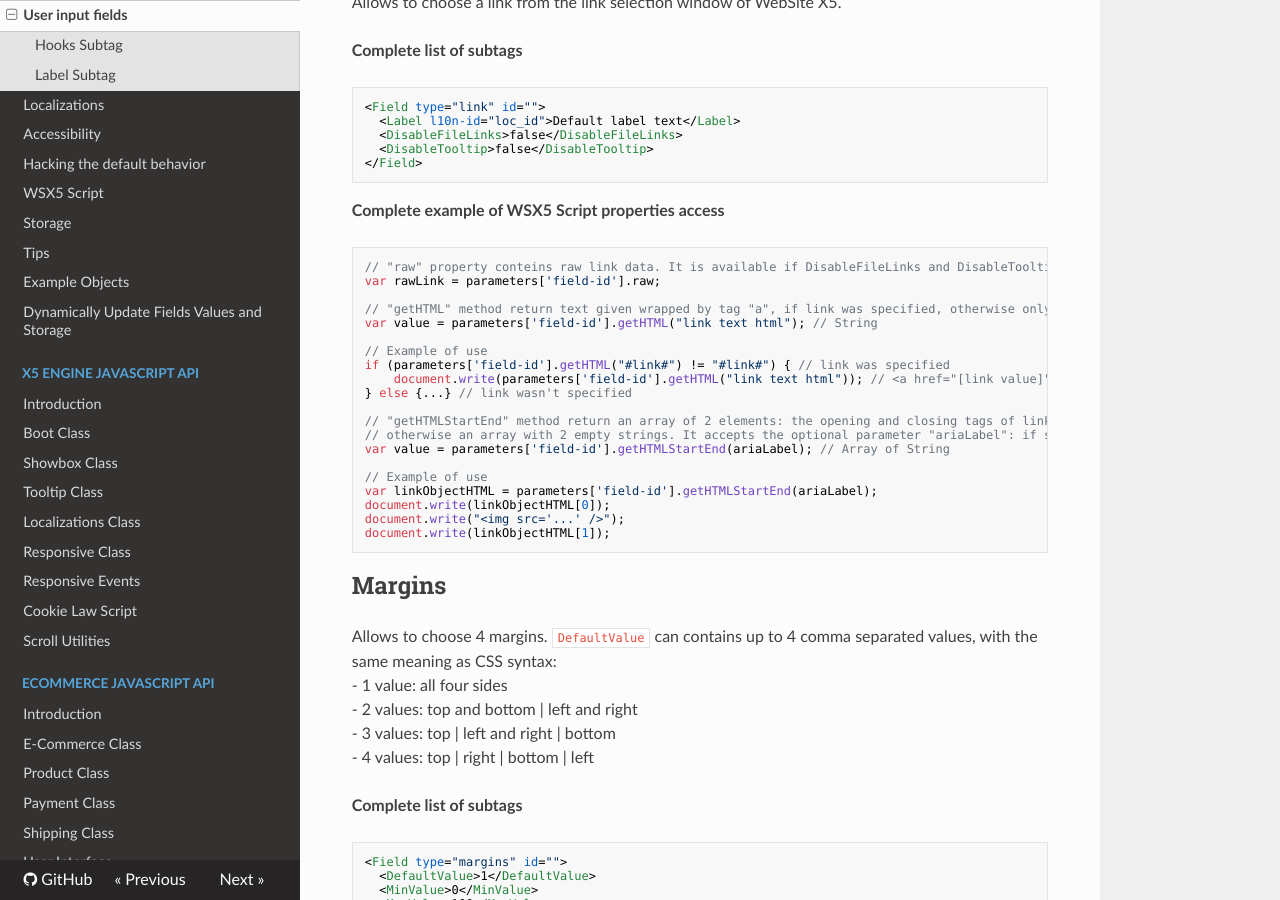
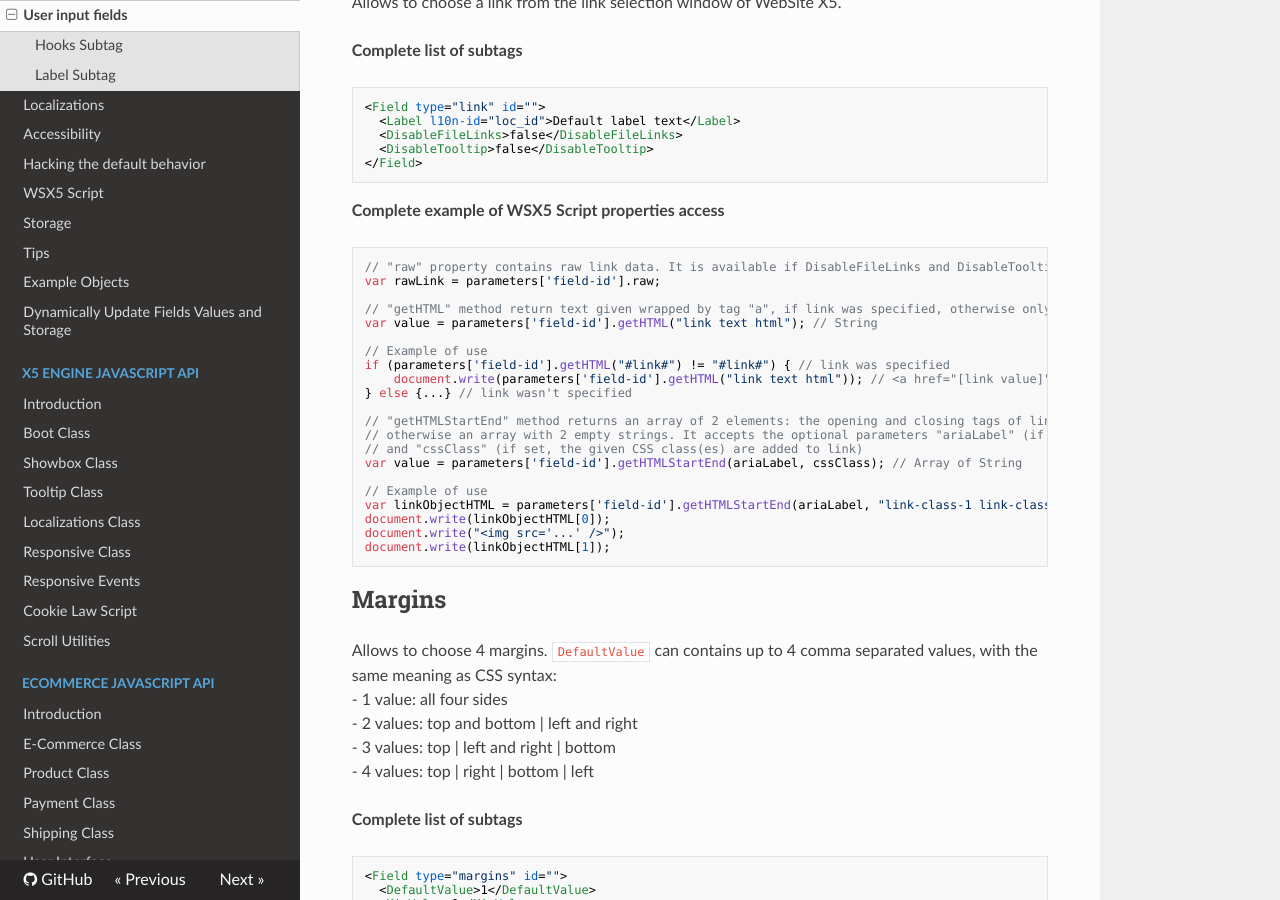
Before and after one commit to WebSiteX5/wsx5-developers-guide, an MkDocs documentation site: the page built from docs/optional-objects/user-input-fields.md, in a window 1280 px wide and 900 px high, scrolled down 10274 px. Built offline with MkDocs 1.6.1, drawn with Linux system fonts in a browser that asks for light colours; nearby versions of some CDN libraries.

Commit message:
Add cssClass parameter to getHTMLStartEnd JS function

````diff
--- a/docs/optional-objects/user-input-fields.md
+++ b/docs/optional-objects/user-input-fields.md
@@ -497,7 +497,7 @@ Allows to choose a link from the link selection window of WebSite X5.
 
 **Complete example of WSX5 Script properties access**
 ```js
-// "raw" property conteins raw link data. It is available if DisableFileLinks and DisableTooltip are set to true
+// "raw" property contains raw link data. It is available if DisableFileLinks and DisableTooltip are set to true
 var rawLink = parameters['field-id'].raw;
 
 // "getHTML" method return text given wrapped by tag "a", if link was specified, otherwise only text given.
@@ -508,12 +508,13 @@ if (parameters['field-id'].getHTML("#link#") != "#link#") { // link was specifie
     document.write(parameters['field-id'].getHTML("link text html")); // <a href="[link value]">link text html</a>
 } else {...} // link wasn't specified
 
-// "getHTMLStartEnd" method return an array of 2 elements: the opening and closing tags of link, if is was specified,
-// otherwise an array with 2 empty strings. It accepts the optional parameter "ariaLabel": if set, aria-label attribute is added to link
-var value = parameters['field-id'].getHTMLStartEnd(ariaLabel); // Array of String
+// "getHTMLStartEnd" method returns an array of 2 elements: the opening and closing tags of link, if is was specified,
+// otherwise an array with 2 empty strings. It accepts the optional parameters "ariaLabel" (if set, aria-label attribute is added to link)
+// and "cssClass" (if set, the given CSS class(es) are added to link)
+var value = parameters['field-id'].getHTMLStartEnd(ariaLabel, cssClass); // Array of String
 
 // Example of use
-var linkObjectHTML = parameters['field-id'].getHTMLStartEnd(ariaLabel);
+var linkObjectHTML = parameters['field-id'].getHTMLStartEnd(ariaLabel, "link-class-1 link-class-2");
 document.write(linkObjectHTML[0]);
 document.write("<img src='...' />");
 document.write(linkObjectHTML[1]);
````
